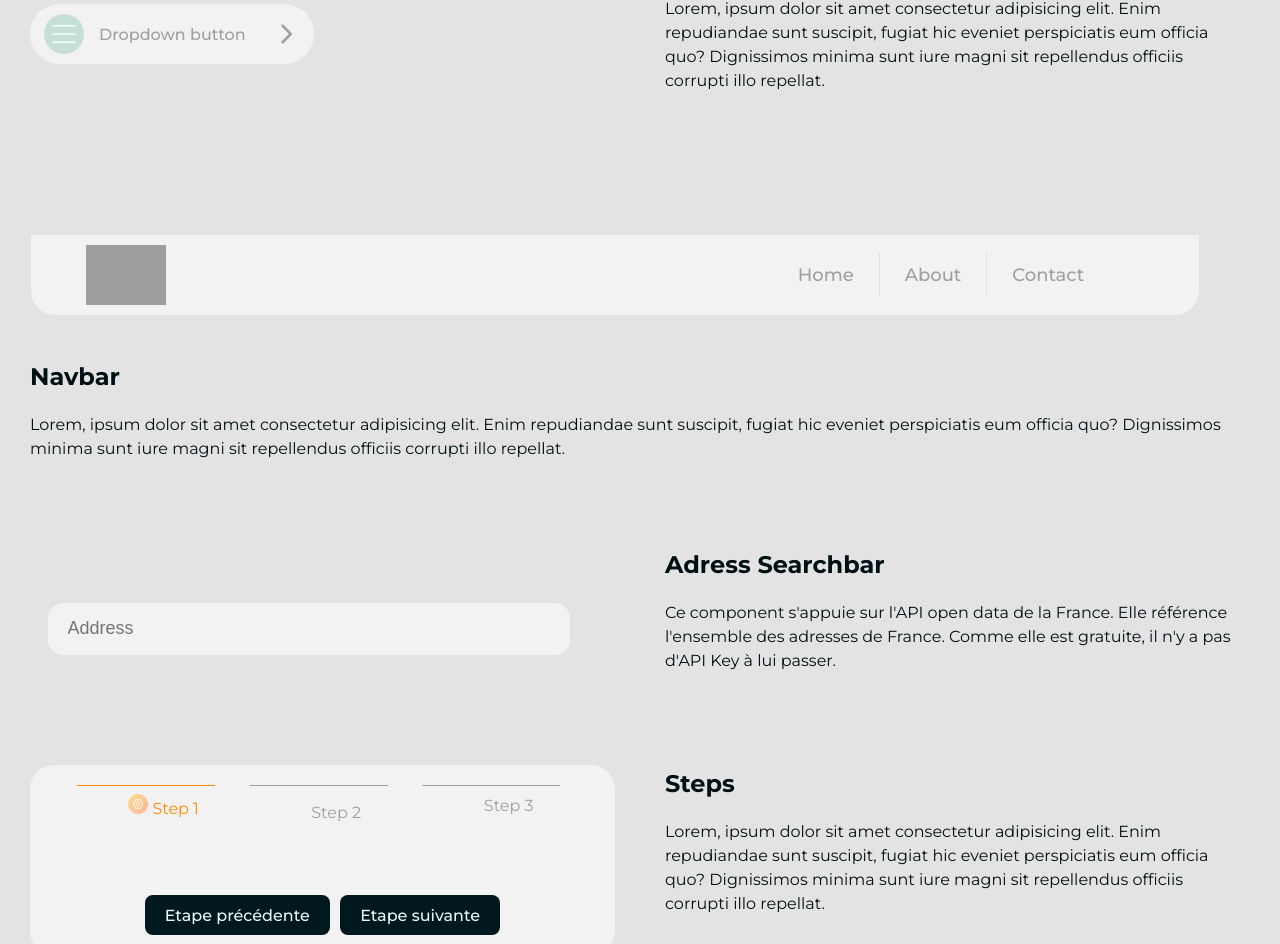
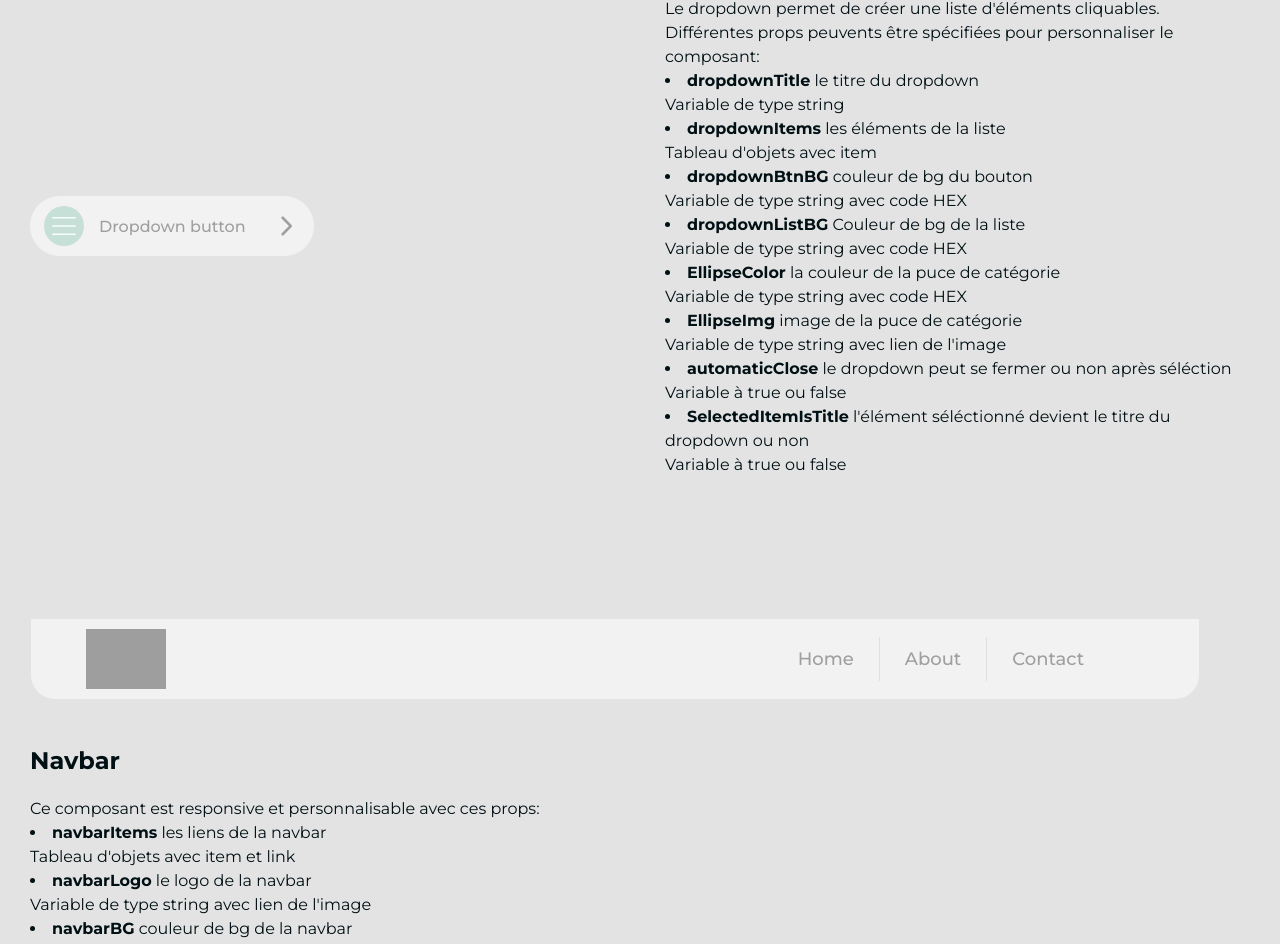
Before and after one commit to TP-Svelte/TP_Svelte_components, a Svelte app: page / in a window 1280 px wide. Shown: the part 2685-3629 px from the top of the page. Built offline with nearby package versions, Linux system fonts and the light colour scheme; grey boxes are pictures that could not be loaded.

Commit message:
add description

```diff
--- a/src/App.svelte
+++ b/src/App.svelte
@@ -156,21 +156,82 @@
 
 <div class="flex">
     <div class="hover-ui">
-        <Dropdown darkMode={darkMode}/>
+        <Dropdown darkMode={darkMode} />
     </div>
     <div class={darkMode ?  'doc' : 'doc-dark'}>
         <h2>Dropdown</h2>
-        <p>Lorem, ipsum dolor sit amet consectetur adipisicing elit. Enim repudiandae sunt suscipit, fugiat hic eveniet perspiciatis eum officia quo? Dignissimos minima sunt iure magni sit repellendus officiis corrupti illo repellat.</p>
+        <p>Le dropdown permet de créer une liste d'éléments cliquables.
+            <br>
+            Différentes props peuvents être spécifiées pour personnaliser le composant:
+            <li>
+                <strong>dropdownTitle</strong> le titre du dropdown
+                <br>
+                <p>Variable de type string</p>
+            </li>
+            <li>
+                <strong>dropdownItems</strong> les éléments de la liste
+                <br>
+                <p>Tableau d'objets avec item</p>
+            </li>
+            <li>
+                <strong>dropdownBtnBG</strong> couleur de bg du bouton
+                <br>
+                <p>Variable de type string avec code HEX</p>
+            </li>
+            <li>
+                <strong>dropdownListBG</strong> Couleur de bg de la liste
+                <br>
+                <p>Variable de type string avec code HEX</p>
+            </li>
+            <li>
+                <strong>EllipseColor</strong> la couleur de la puce de catégorie
+                <br>
+                <p>Variable de type string avec code HEX</p>
+            </li>
+            <li>
+                <strong>EllipseImg</strong> image de la puce de catégorie
+                <br>
+                <p>Variable de type string avec lien de l'image</p>
+            </li>
+            <li>
+                <strong>automaticClose</strong> le dropdown peut se fermer ou non après séléction
+                <br>
+                <p>Variable à true ou false</p>
+            </li>
+            <li>
+                <strong>SelectedItemIsTitle</strong> l'élément séléctionné devient le titre du dropdown ou non
+                <br>
+                <p>Variable à true ou false</p>
+            </li>
+
+        </p>
     </div>
 </div>
 
 <div class="navbar">
     <div class="hover-ui">
-        <Navbar darkMode={darkMode}/>
+        <Navbar darkMode={darkMode} />
     </div>
     <div class={darkMode ?  'doc' : 'doc-dark'}>
         <h2>Navbar</h2>
-        <p>Lorem, ipsum dolor sit amet consectetur adipisicing elit. Enim repudiandae sunt suscipit, fugiat hic eveniet perspiciatis eum officia quo? Dignissimos minima sunt iure magni sit repellendus officiis corrupti illo repellat.</p>
+        <p>
+            Ce composant est responsive et personnalisable avec ces props:
+            <li>
+                <strong>navbarItems</strong> les liens de la navbar
+                <br>
+                <p>Tableau d'objets avec item et link</p>
+            </li>
+            <li>
+                <strong>navbarLogo</strong> le logo de la navbar
+                <br>
+                <p>Variable de type string avec lien de l'image</p>
+            </li>
+            <li>
+                <strong>navbarBG</strong> couleur de bg de la navbar
+                <br>
+                <p>Variable de type string avec code HEX</p>
+            </li>
+        </p>
     </div>
 </div>
 
--- a/src/UI/Dropdown.svelte
+++ b/src/UI/Dropdown.svelte
@@ -11,6 +11,10 @@
     { item: 'Option B' },
     { item: 'Option C' }
   ];
+  //Couleur de bg du btn dropdown
+  export let dropdownBtnBG;
+  // Couleur de bg de la liste
+  export let dropdownListBG
   //Couleur ellipse Dropdown
   export let EllipseColor = '#C6E0D7';
   // Image ellipse Dropdown
@@ -44,7 +48,7 @@
 </script>
 
 <div id="Dropdown">
-  <button on:click={ toggle } aria-expanded={ openDropdown } class={darkMode ? 'dropdown-light' : 'dropdown-dark'}>
+  <button on:click={ toggle } aria-expanded={ openDropdown } class={darkMode ? 'dropdown-light' : 'dropdown-dark'} style:background-color={ dropdownBtnBG }>
       <div id="ellipse_btn" style:background-color={EllipseColor}>
         <img src="{ EllipseImg }" alt="list icon">
       </div>
@@ -53,7 +57,7 @@
   </button>
 
   {#if openDropdown === true}
-  <div id="dropdown_items" class={darkMode ? 'dropdown-light' : 'dropdown-dark'}>
+  <div id="dropdown_items" class={darkMode ? 'dropdown-light' : 'dropdown-dark'} style:background-color={dropdownListBG}>
       <ul>
           {#each dropdownItems as dropdownItem}
 
--- a/src/UI/Navbar.svelte
+++ b/src/UI/Navbar.svelte
@@ -3,19 +3,21 @@
 
 	//// Éléments modifiables
 	// Logo Navbar
-	const logo = "https://www.pngmart.com/files/10/Apple-Logo-PNG-Clipart.png"
+	export const navbarLogo = "https://www.pngmart.com/files/10/Apple-Logo-PNG-Clipart.png"
 	// Items + Link Navbar
 	export let navbarItems = [
 	{ item: 'Home', link: '#' },
 	{ item: 'About', link: '#' },
 	{ item: 'Contact', link: '#' }
 	];
+  // Couleur de la Navbar
+  export let navbarBG;
 </script>
 
 <div id="Navbar">
-	<div class="nav-wrapper {darkMode ? 'navbar-light' : 'navbar-dark'}">
+	<div class="nav-wrapper {darkMode ? 'navbar-light' : 'navbar-dark'}" style:background-color={ navbarBG }>
 		<div class="logo-container">
-			<img class="logo" src={ logo } alt="Logo">
+			<img class="logo" src={ navbarLogo } alt="Logo">
 		</div>
 		<nav>
 			<input class="hidden" type="checkbox" id="menuToggle">
@@ -24,7 +26,7 @@
 				<div class="menu {darkMode ? 'bm-light' : 'bm-dark'}"></div>
 				<div class="menu {darkMode ? 'bm-light' : 'bm-dark'}"></div>
 			</label>
-			<div class="nav-container {darkMode ? 'navbar-light' : 'navbar-dark'}">
+			<div class="nav-container {darkMode ? 'container-light' : 'container-dark'}" style:background-color={ navbarBG }>
 				<ul class="nav-tabs">
 					{#each navbarItems as navbarItem }
 						<li class="nav-tab "><a href={ navbarItem.link } class="{darkMode ? 'navlink-light' : 'navlink-dark'}">{ navbarItem.item }</a></li>
@@ -53,6 +55,14 @@
   }
   .bm-light {
     background: #191919;;
+  }
+  @media screen and (max-width: 800px) {
+    .container-light {
+      background: #F2F2F2;
+    }
+    .container-dark {
+      background: #001014;
+    }
   }
   .nav-wrapper {
     position: sticky;
```
